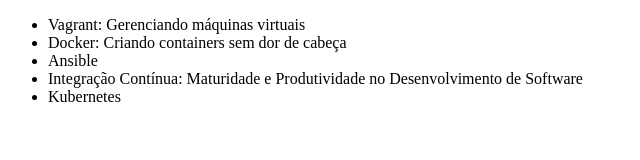
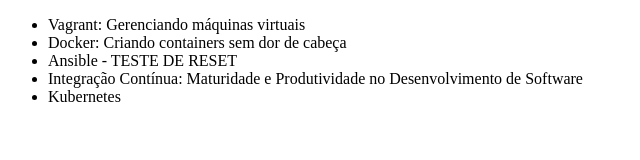
Before and after one commit to andmennos/alura-git, a plain HTML site: page index.html in a window 1280 px wide. Shown: the whole page, without its empty margins (0-640 px from the left). Drawn offline with Linux system fonts and the light colour scheme.

Commit message:
Alterando o código

```diff
--- a/index.html
+++ b/index.html
@@ -8,7 +8,7 @@
   <ul>
     <li>Vagrant: Gerenciando máquinas virtuais</li>
     <li>Docker: Criando containers sem dor de cabeça</li>
-    <li>Ansible</li>
+    <li>Ansible - TESTE DE RESET</li>
     <li>Integração Contínua: Maturidade e Produtividade no Desenvolvimento de Software</li>
     <li>Kubernetes</li>
   </ul>
```
